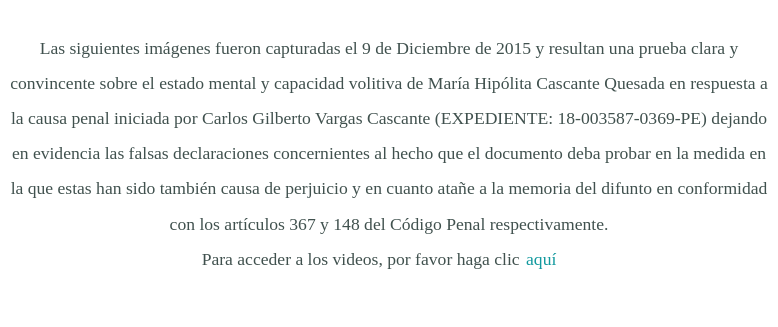
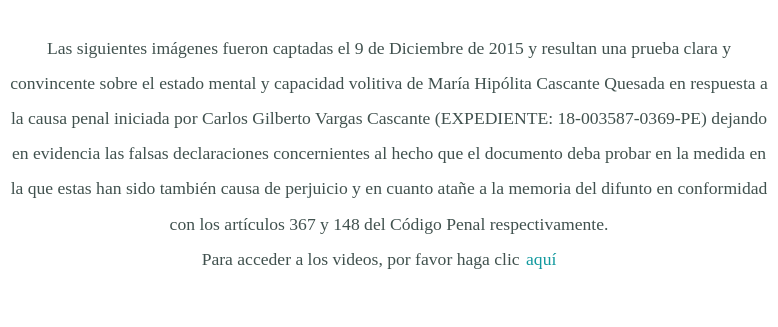
Before and after one commit to danulatev/defensa, a plain HTML site: page polita.html in a window 1280 px wide. Shown: the part 585-912 px from the top of the page, 251-1029 px from the left. Drawn offline with Linux system fonts and the light colour scheme.

Commit message:
Add files via upload

```diff
--- a/polita.html
+++ b/polita.html
@@ -23,7 +23,7 @@
     <div class="profile">
       <h2>María Hipólita Cascante Quesada</h2>
     </div>
-    <p class="intro">Las siguientes imágenes fueron capturadas el 9 de Diciembre de 2015 y resultan una prueba
+    <p class="intro">Las siguientes imágenes fueron captadas el 9 de Diciembre de 2015 y resultan una prueba
       clara y convincente sobre el estado mental y capacidad volitiva de María Hipólita Cascante Quesada en respuesta
       a la causa penal iniciada por Carlos Gilberto Vargas Cascante (EXPEDIENTE: 18-003587-0369-PE) dejando en evidencia
       las falsas declaraciones concernientes al hecho que el documento deba probar en la medida en la que estas han sido también
```
